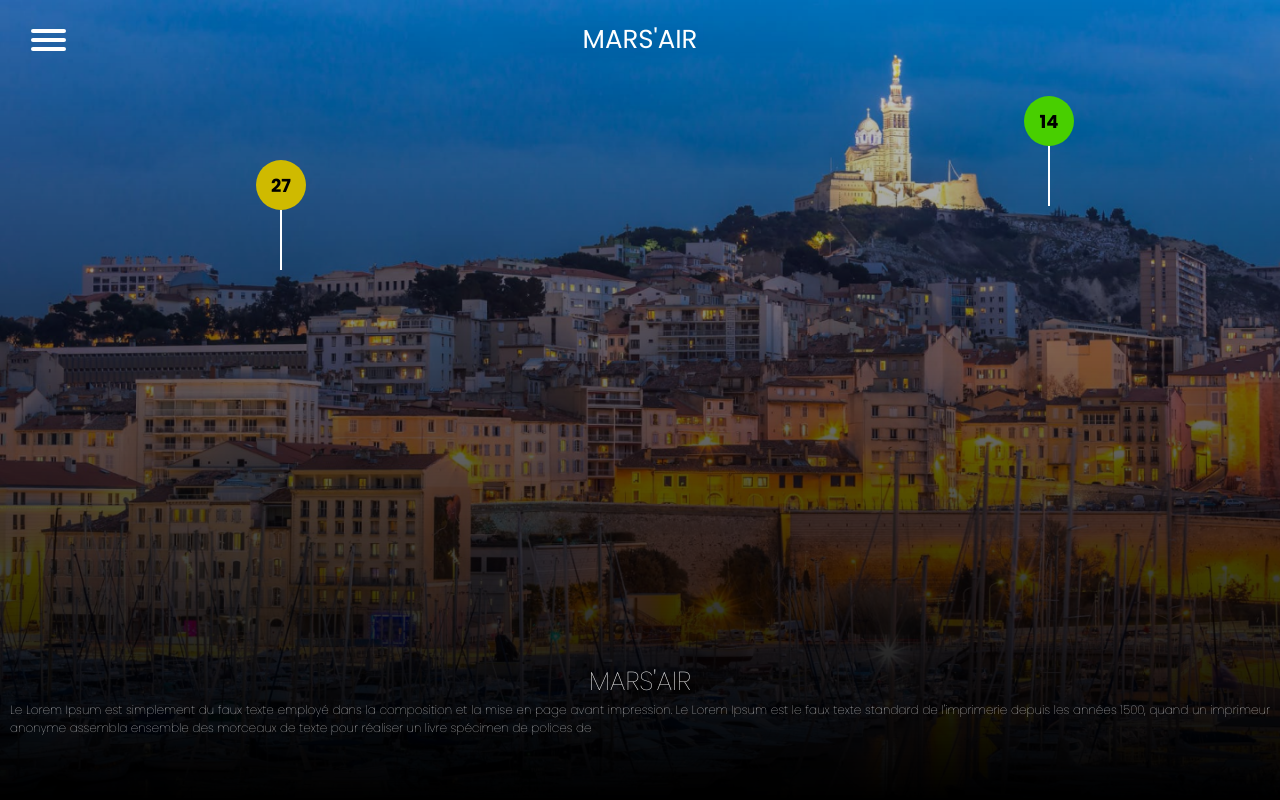
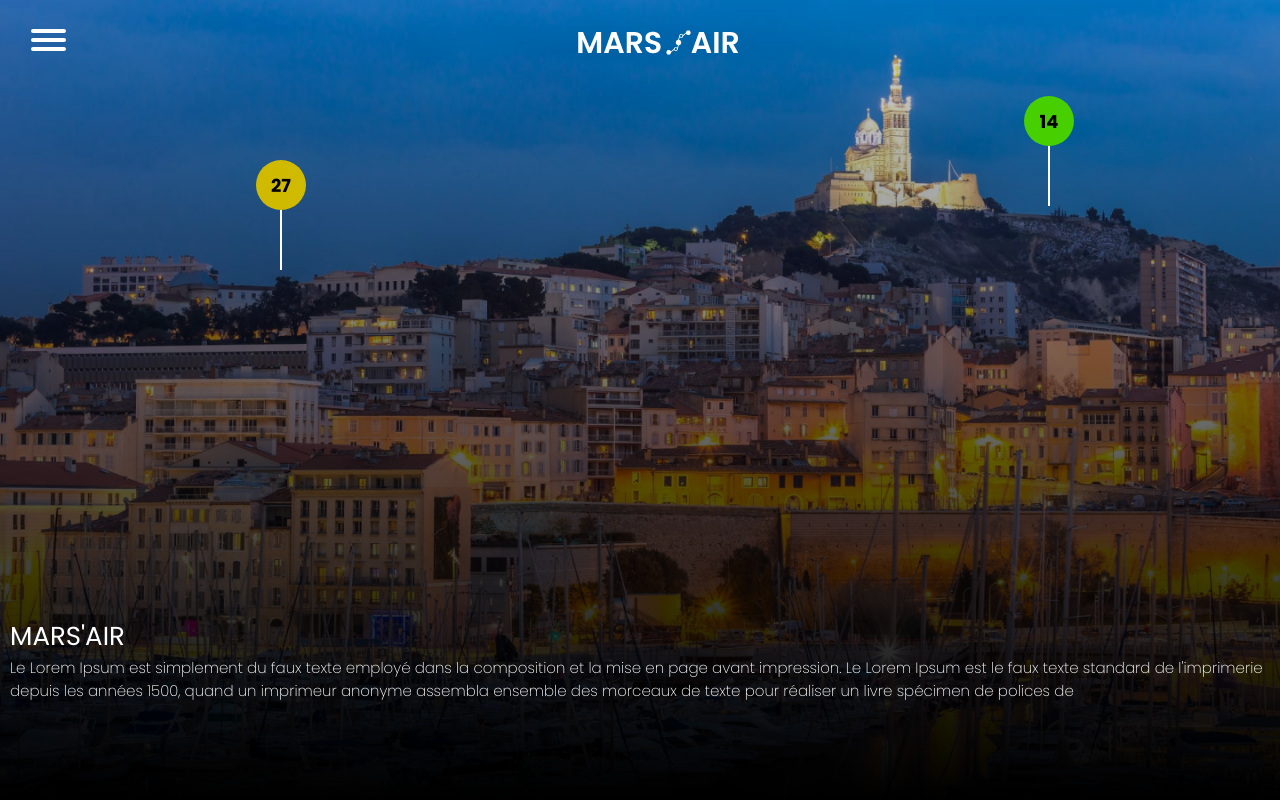
Before and after one commit to emmanuel-cabassot/marsAir, a PHP site: page / in a window 1280 px wide. Run offline with PHP 8.4, Linux system fonts and the light colour scheme; some web fonts are replaced.

Commit message:
modification design

```diff
--- a/assets/css/styles.css
+++ b/assets/css/styles.css
@@ -41,7 +41,18 @@ header .navButton {
 }
 .logo {
   font-size: 26px;
-  text-align: center;
+  font-weight: 400;
+  text-align: left;
+}
+
+.lorem {
+  font-size: 15px;
+  font-weight: 200;
+  text-align: left;
+}
+
+.logo-marsair {
+  margin-left: 45%;
 }
 
 header {
@@ -82,7 +93,7 @@ header .navigation {
 
 /* ----------------- */
 .homeSection {
-  height: 86%;
+  height: 80%;
   display: flex;
   flex-direction: column;
   justify-content: end;
--- a/index.php
+++ b/index.php
@@ -13,7 +13,8 @@
 <body>
   <div class="blackBack">
     <header>
-      <p class="logo">MARS'AIR</p>
+      <!-- <p class="logo">MARS'AIR</p> -->
+      <img src="./assets/layouts/logo-mars'air.png" class="logo-marsair" alt="logo mars'air">
       <nav class="navButton" onclick="navBar()">
         <ul>
           <li></li>
@@ -35,10 +36,10 @@
       <!-- TEXT PRESENTATION -->
       <div class="text">
         <p class="logo">MARS'AIR</p>
-        <p>Le Lorem Ipsum est simplement du faux texte employé dans la composition et la mise en page avant impression.
-          Le
-          Lorem Ipsum est le faux texte standard de l'imprimerie depuis les années 1500, quand un imprimeur anonyme
-          assembla ensemble des morceaux de texte pour réaliser un livre spécimen de polices de </p>
+        <p class="lorem">Le Lorem Ipsum est simplement du faux texte employé dans la composition et la mise en page avant impression.
+          Le Lorem Ipsum est le faux texte standard de l'imprimerie depuis les années 1500, quand un imprimeur anonyme
+          assembla ensemble des morceaux de texte pour réaliser un livre spécimen de polices de
+        </p>
       </div>
     </section>
     <!-- BULBES -->
```
Also changed, not shown: assets/layouts/logo-mars'air.png (added).
